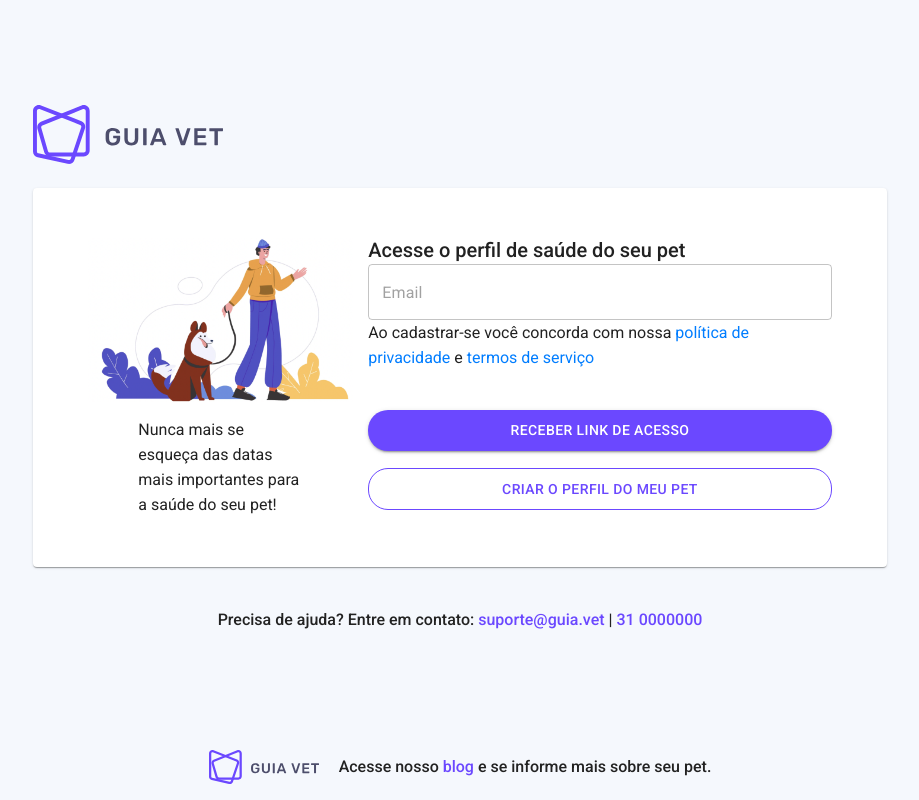
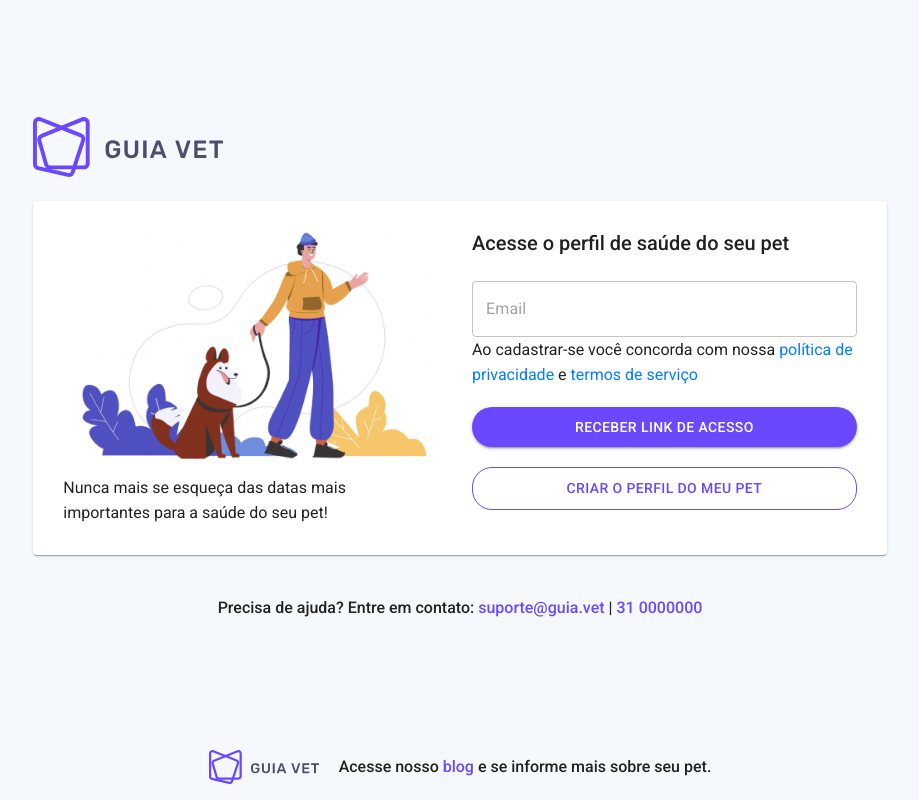
Before and after one commit to johnnsantos/my-vet, a React (Create React App) app: page /login in a window 1280 px wide. Shown: the whole page, without its empty margins (180-1099 px from the left). Built offline with nearby package versions, Linux system fonts and the light colour scheme; what miragejs would draw is missing.

Commit message:
refactor grid container

```diff
--- a/src/components/Dashboard/DashboardHeader/index.jsx
+++ b/src/components/Dashboard/DashboardHeader/index.jsx
@@ -1,7 +1,7 @@
 import { Header, MobileMenu, DrawerHeader } from "./style"
 import logoHeader from '../../../assets/images/Header/logoHeader.png'
 import logoMobile from '../../../assets/images/Header/logoMobile.png'
-import { Avatar, Menu, MenuItem, ListItemIcon } from "@material-ui/core"
+import { Avatar, Menu, MenuItem, ListItemIcon, Container, Grid } from "@material-ui/core"
 import { useEffect, useState } from "react"
 import { Settings, Logout } from "@mui/icons-material"
 import Drawer from '@mui/material/Drawer';
@@ -86,7 +86,14 @@ const DashboardHeader = () => {
 				</IconButton>
 			</MobileMenu>
 			<Header>
-				<div className='container'>
+				<Container>
+					<Grid
+						container
+						direction="row"
+						justifyContent="space-between"
+						alignItems="flex-start"
+						className="container"
+					>
 						<RouterLink to='/dashboard' className='logo-desktop'>
 							<img alt='Guia Vet' src={logoHeader} />
 						</RouterLink>
@@ -102,7 +109,8 @@ const DashboardHeader = () => {
 								{name}
 							</span>
 						</div>
-				</div>
+					</Grid>
+				</Container>
 				<Menu
 					style={{ 'top': '40px' }}
 					variant='menu'
--- a/src/components/Dashboard/DashboardHeader/style.js
+++ b/src/components/Dashboard/DashboardHeader/style.js
@@ -11,14 +11,6 @@ align-items: center;
 justify-content: center;
 
 .container {
-	max-width: 1200px;
-	width: 90%;
-	margin: 0 auto;
-	display: flex;
-	align-items: center;
-	justify-content: space-between;
-	flex-flow: row nowrap;
-
 	.user-profile {
 		cursor: pointer;
 		display: flex;
--- a/src/components/Dashboard/DashboardMenu/index.jsx
+++ b/src/components/Dashboard/DashboardMenu/index.jsx
@@ -1,14 +1,15 @@
 import { StyledPaper } from "./style"
 import { RouterLink } from '../../../utils/theme'
+import { Container } from "@material-ui/core"
 
 const DashboardMenu = () => {
 	return (
 		<StyledPaper elevation={4}>
-			<div className="wrapper">
+			<Container>
 				<RouterLink to='/dashboard'>
 					Meus pets
 				</RouterLink>
-			</div>
+			</Container>
 		</StyledPaper>
 	)
 }
--- a/src/components/Dashboard/PageName/index.jsx
+++ b/src/components/Dashboard/PageName/index.jsx
@@ -1,10 +1,10 @@
-import { PageNameContainer } from "./style"
+import { Container } from "@material-ui/core";
 import ChevronRightIcon from '@mui/icons-material/ChevronRight';
 
 const PageName = (props) => {
 	return (
-		<PageNameContainer>
-			<span className='pagename'>
+		<Container>
+			<div className='pagename' style={{ marginTop: '20px' }}>
 				{props.sufix ? (
 					<span style={{ display: 'flex', alignItems: 'center', justifyItems: 'center' }}>
 						{props.name} <ChevronRightIcon sx={{ mx: 1 }} /> {props.sufix}
@@ -14,8 +14,8 @@ const PageName = (props) => {
 						{props.name}
 					</span>
 				)}
-			</span>
-		</PageNameContainer>
+			</div>
+		</Container>
 	)
 }
 
--- a/src/components/Dashboard/PetCard/PetInformation/style.js
+++ b/src/components/Dashboard/PetCard/PetInformation/style.js
@@ -24,9 +24,9 @@ color: #7E8192;
 }
 
 .info-content {
-font-weight: 500;
-width: 50%;
-margin: 0 auto 15px;
+  font-weight: 500;
+  margin: 0 auto 15px;
+  padding: 0 20px;
 }
 
 .sex {
--- a/src/components/Dashboard/PetManagement/index.jsx
+++ b/src/components/Dashboard/PetManagement/index.jsx
@@ -8,6 +8,7 @@ import PetCard from "../PetCard"
 import EmptyBanner from "../EmptyBanner"
 import { useEffect } from "react"
 import { useHistory } from "react-router"
+import { Container } from "@material-ui/core"
 
 const style = {
 	position: 'absolute',
@@ -38,6 +39,7 @@ const PetManagement = (props) => {
 	}, [])
 
 	return (
+		<Container>
 			<StyledGrid
 				container
 				direction="row"
@@ -71,13 +73,14 @@ const PetManagement = (props) => {
 				) : (
 					<>
 						{pets.map((pet) => (
-						<Grid key={pet.id} item xs={11} sm={10} md={6} lg={3} onClick={() => handlePetPage(pet.id)}>
+							<Grid key={pet.id} item xs={12} sm={12} md={6} lg={4} onClick={() => handlePetPage(pet.id)}>
 								<PetCard {...pet} />
 							</Grid>
 						))}
 					</>
 				)}
 			</StyledGrid>
+		</Container>
 	)
 }
 
--- a/src/components/LoginForm/index.jsx
+++ b/src/components/LoginForm/index.jsx
@@ -12,6 +12,7 @@ import { requestTokenByEmail } from '../../services/api'
 import { useState } from 'react'
 import { CircularProgress } from '@mui/material'
 import { handleUserThunk } from '../../redux/modules/user/thunks'
+import { Grid } from '@material-ui/core'
 
 const LoginForm = () => {
 	const [isLoading, setIsLoading] = useState(false)
@@ -59,6 +60,8 @@ const LoginForm = () => {
 						<img alt='Guia Vet' className='login-logo' src={logoFull} />
 					</div>
 					<StyledCard>
+						<Grid container spacing={3}>
+							<Grid item lg="6" xs="12">
 								<div className="promo">
 									<img alt='Saúde do Pet' className='dog-image' src={dog} />
 									<span>
@@ -66,11 +69,13 @@ const LoginForm = () => {
 										para a saúde do seu pet!
 									</span>
 								</div>
+							</Grid>
+							<Grid item lg="6">
 								<div className="form-login">
 									<form onSubmit={handleSubmit(handleForm)} noValidate>
-								<span className='title'>
+										<h3 className='title'>
 											Acesse o perfil de saúde do seu pet
-								</span>
+										</h3>
 										<CustomInput
 											id='email'
 											name='email'
@@ -90,17 +95,19 @@ const LoginForm = () => {
 											{isLoading ? (
 												<CircularProgress />
 											) : (
-										<PrimaryButton type='submit' isHome variant="contained">
-											RECEBER LINK DE ACESSO
+												<PrimaryButton uppercase type='submit' isHome variant="contained">
+													Receber link de acesso
 												</PrimaryButton>
 											)}
 
-									<SecondaryButton isHome>
-										CRIAR O PERFIL DO MEU PET
+											<SecondaryButton uppercase isHome>
+												Criar o perfil do meu pet
 											</SecondaryButton>
 										</div>
 									</form>
 								</div>
+							</Grid>
+						</Grid>
 					</StyledCard>
 					<span className="support">
 						Precisa de ajuda? Entre em contato: <CustomLink primary href='#' target='_blank'>suporte@guia.vet</CustomLink> | <CustomLink primary href='#' target='_blank'>31 0000000</CustomLink>
--- a/src/components/LoginForm/style.js
+++ b/src/components/LoginForm/style.js
@@ -8,7 +8,9 @@ max-width: 1100px;
 	margin: 0 auto;
 	display: flex;
 	flex-flow: column nowrap;
-
+	@media screen and (max-width: 950px) {
+		text-align: center;
+	}
 	.form-header {
 		.login-logo {
 			margin-bottom: 3vh;
@@ -27,16 +29,13 @@ flex-flow: column nowrap;
 		align-items: center;
 		justify-content: center;
 		margin-right: 15px;
-
 		.dog-image {
 			margin-bottom: 15px;
 			width: 100%;
 		}
-
 		span {
 			font-weight: 400;
 			font-size: 16px;
-	 padding: 0 50px 0;
 			@media screen and (max-width: 950px) {
 				padding: 0;
 				margin: 0 0 15px;
@@ -66,15 +65,14 @@ flex-flow: column nowrap;
 		align-items: center;
 		justify-content: space-between;
 		width: 100%;
-height: 15vh;
-max-height: 100px;
-margin-top: 5vh;
+		button {
+			margin-top: 20px;
+		}
 		@media screen and (max-width: 950px) {
 			min-height: 100px;
 		}
 	}
 }
-
 	.support {
 		text-align: center;
 		margin-top: 5vh;
@@ -83,7 +81,7 @@ font-weight: 500;
 `
 
 export const StyledCard = styled(Card)`
-padding: 50px 55px 50px;
+	padding: 30px;
 	display: flex;
 	flex-flow: row nowrap;
 	align-items: flex-start;
--- a/src/pages/PetPage/index.jsx
+++ b/src/pages/PetPage/index.jsx
@@ -1,4 +1,4 @@
-import { Grid } from "@material-ui/core"
+import { Container, Grid } from "@material-ui/core"
 import DashboardHeader from "../../components/Dashboard/DashboardHeader"
 import DashboardMenu from "../../components/Dashboard/DashboardMenu"
 import PageName from "../../components/Dashboard/PageName"
@@ -30,7 +30,7 @@ const PetPage = () => {
 			<DashboardHeader />
 			<DashboardMenu />
 			<PageName name={'Meus pets'} sufix={actualPet.name} />
-			<PetsWrapper>
+			<Container style={{ marginTop: '20px' }}>
 				<Grid
 					container
 					direction="row"
@@ -38,10 +38,10 @@ const PetPage = () => {
 					alignItems="flex-start"
 					spacing={6}
 				>
-					<Grid item xs={12} sm={10} md={4} lg={3}>
+					<Grid item xs={12} sm={12} md={4} lg={3}>
 						<PetCard petpage {...actualPet} />
 					</Grid>
-					<Grid item xs={12} sm={10} md={6} lg={9}>
+					<Grid item xs={12} sm={12} md={8} lg={9}>
 						<RefreshArea>
 							<PrimaryButton startIcon={<Update />}>
 								ATUALIZAR
@@ -59,7 +59,7 @@ const PetPage = () => {
 						</Box>
 					</Grid>
 				</Grid>
-			</PetsWrapper>
+			</Container>
 		</>
 	)
 }
--- a/src/pages/ProfileManage/ProfileManageArea/index.jsx
+++ b/src/pages/ProfileManage/ProfileManageArea/index.jsx
@@ -4,10 +4,10 @@ import TextField from '@mui/material/TextField';
 import { AttachFile } from "@mui/icons-material";
 import { useState } from 'react'
 import InputLabel from '@mui/material/InputLabel';
-import MenuItem from '@mui/material/MenuItem';
 import FormControl from '@mui/material/FormControl';
 import Select from '@mui/material/Select';
 import Box from '@mui/material/Box';
+import { MenuItem } from '@material-ui/core'
 import { SaveButton, DisableButton, DisableAccount, CancelButton, ConfirmButton, ButtonControl } from './style'
 
 const style = {
@@ -55,11 +55,11 @@ const ProfileManageArea = ({ cellphone, email, born, photoName }) => {
 							Explicação sobre dados ao desativar.
 						</Typography>
 						<ButtonControl>
-							<CancelButton>
-								CANCELAR
+							<CancelButton uppercase onClick={toggleModal}>
+								Cancelar
 							</CancelButton>
-							<ConfirmButton>
-								TENHO CERTEZA
+							<ConfirmButton uppercase>
+								Tenho certeza
 							</ConfirmButton>
 						</ButtonControl>
 					</Box>
--- a/src/pages/ProfileManage/ProfileManageArea/style.js
+++ b/src/pages/ProfileManage/ProfileManageArea/style.js
@@ -64,8 +64,10 @@ justify-content: flex-end;
 
 export const CancelButton = styled(Button)`
 color: rgba(0, 0, 0, 0.5) !important;
+padding: 10px 20px !important;
 `
 
 export const ConfirmButton = styled(Button)`
 color: ${theme.primaryButton} !important;
+padding: 10px 20px !important;
 `
--- a/src/pages/ProfileManage/index.jsx
+++ b/src/pages/ProfileManage/index.jsx
@@ -1,4 +1,4 @@
-import { Grid } from "@material-ui/core"
+import { Container, Grid } from "@material-ui/core"
 import DashboardHeader from "../../components/Dashboard/DashboardHeader"
 import DashboardMenu from "../../components/Dashboard/DashboardMenu"
 import PageName from "../../components/Dashboard/PageName"
@@ -19,22 +19,22 @@ const ProfileManage = () => {
 			<DashboardHeader />
 			<DashboardMenu />
 			<PageName name={'Meu perfil'} />
+			<Container style={{ marginTop: '20px' }}>
 				<Grid
-				style={{ margin: '0 auto' }}
 					container
 					direction="row"
 					justifyContent="center"
 					alignItems="flex-start"
 					spacing={6}
-				lg={8}
 				>
-				<Grid item xs={12} sm={12} md={6} lg={4} style={{ maxWidth: '360px' }}>
+					<Grid item xs={12} sm={12} md={4} lg={4}>
 						<CardProfile {...userInfo} />
 					</Grid>
-				<Grid item xs={12} sm={12} md={6} lg={6}>
+					<Grid item xs={12} sm={12} md={8} lg={8}>
 						<ProfileManageArea {...userInfo} />
 					</Grid>
 				</Grid>
+			</Container>
 		</>
 	)
 }
```
Lines whose indentation alone changed are shown as unchanged.
